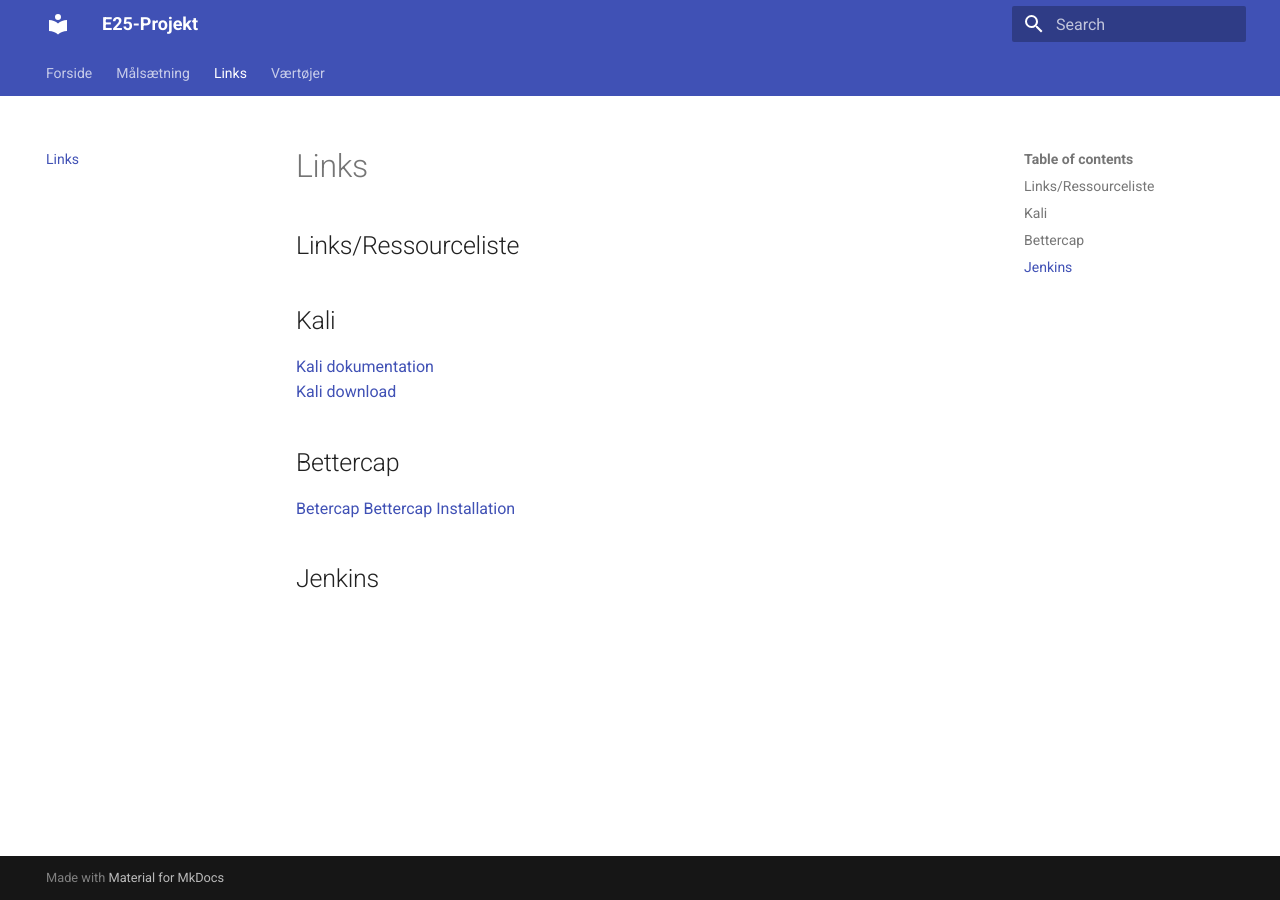
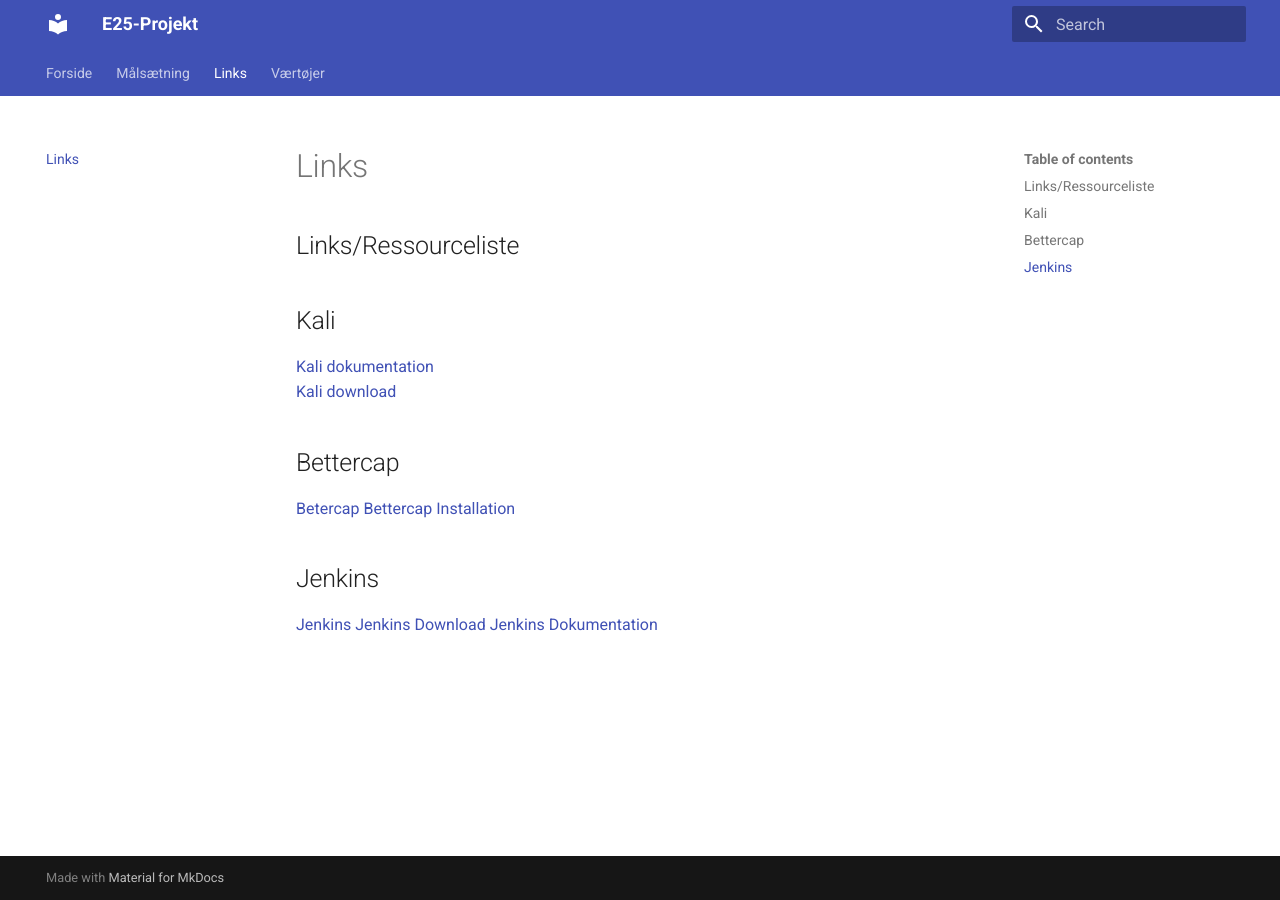
Before and after one commit to Efily/E25-Projekt, an MkDocs documentation site: the page built from docs/links.md, in a window 1280 px wide. Built offline with MkDocs 1.6.1 and Material for MkDocs 9.7.7, drawn with Linux system fonts in a browser that asks for light colours.

Commit message:
Update links.md

```diff
--- a/docs/links.md
+++ b/docs/links.md
@@ -9,3 +9,6 @@
 [Bettercap Installation](https://www.bettercap.org/installation/)
 
 ##Jenkins
+[Jenkins](https://www.jenkins.io)
+[Jenkins Download](https://www.jenkins.io/download/)
+[Jenkins Dokumentation](https://www.jenkins.io/doc/)
```
